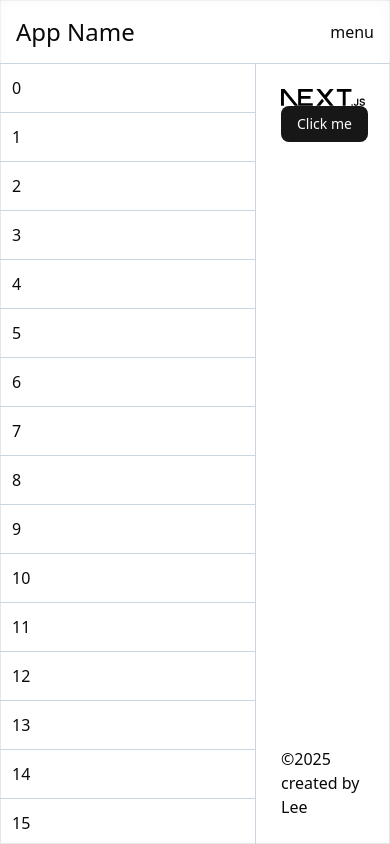
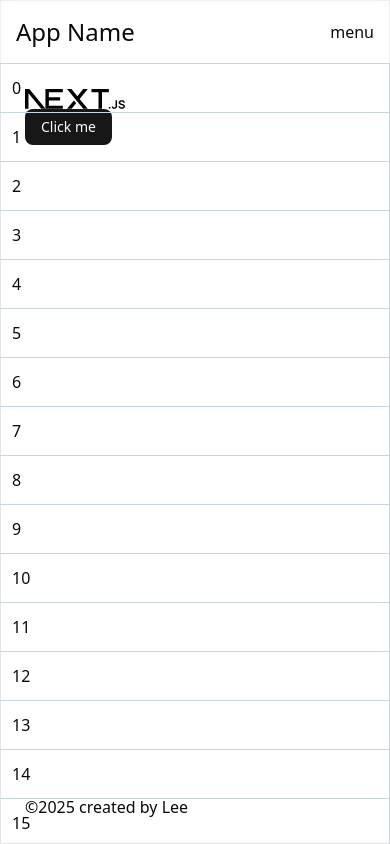
Before and after one commit to yanglee2421/yanglee2421.vercel.app, a Next.js app: page / in a window 390 px wide. Built offline with nearby package versions, Linux system fonts and the light colour scheme; no server answers.

Commit message:
feat: Add mode toggle button

```diff
--- a/src/app/page.tsx
+++ b/src/app/page.tsx
@@ -1,16 +1,37 @@
 import { Button } from "@/components/ui/button";
+import { cookies } from "next/headers";
 import Image from "next/image";
+import { revalidatePath } from "next/cache";
 
-export default function Home() {
+const modeAction = async () => {
+  "use server";
+
+  const cookie = await cookies();
+  const mode = cookie.get("mode");
+  mode ? cookie.delete("mode") : cookie.set("mode", "1");
+  revalidatePath("/");
+};
+
+export default async function Home() {
+  const cookie = await cookies();
+  const mode = cookie.get("mode");
+
   return (
     <>
       <div>
-        <header className="fixed flex h-16 w-full items-center justify-start border-b border-slate-300 p-4 backdrop-blur-xs">
+        <header className="fixed z-10 flex h-16 w-full items-center justify-start border-b border-slate-300 p-4 backdrop-blur-xs">
           <h2 className="text-2xl">App Name</h2>
           <div className="ms-auto"></div>
-          <button className="cursor-pointer">menu</button>
+          <form action={modeAction} className="sm:hidden">
+            <button type="submit" className="cursor-pointer">
+              menu
+            </button>
+          </form>
         </header>
-        <aside className="fixed top-0 left-0 h-dvh w-64 pt-16">
+        <aside
+          className="fixed top-0 left-0 h-dvh w-full pt-16 data-[mode=true]:hidden sm:max-w-64 sm:data-mode:flex!"
+          data-mode={!!mode?.value}
+        >
           <nav className="size-full overflow-auto border-r border-slate-300">
             <ul className=" ">
               {Array.from({ length: 30 }, (_, index) => (
@@ -21,7 +42,7 @@ export default function Home() {
             </ul>
           </nav>
         </aside>
-        <div className="flex min-h-dvh flex-col border ps-64 pt-16">
+        <div className="flex min-h-dvh flex-col border pt-16 sm:ps-64">
           <main className="shrink-0 grow p-6">
             <Image
               className="dark:invert"
```
